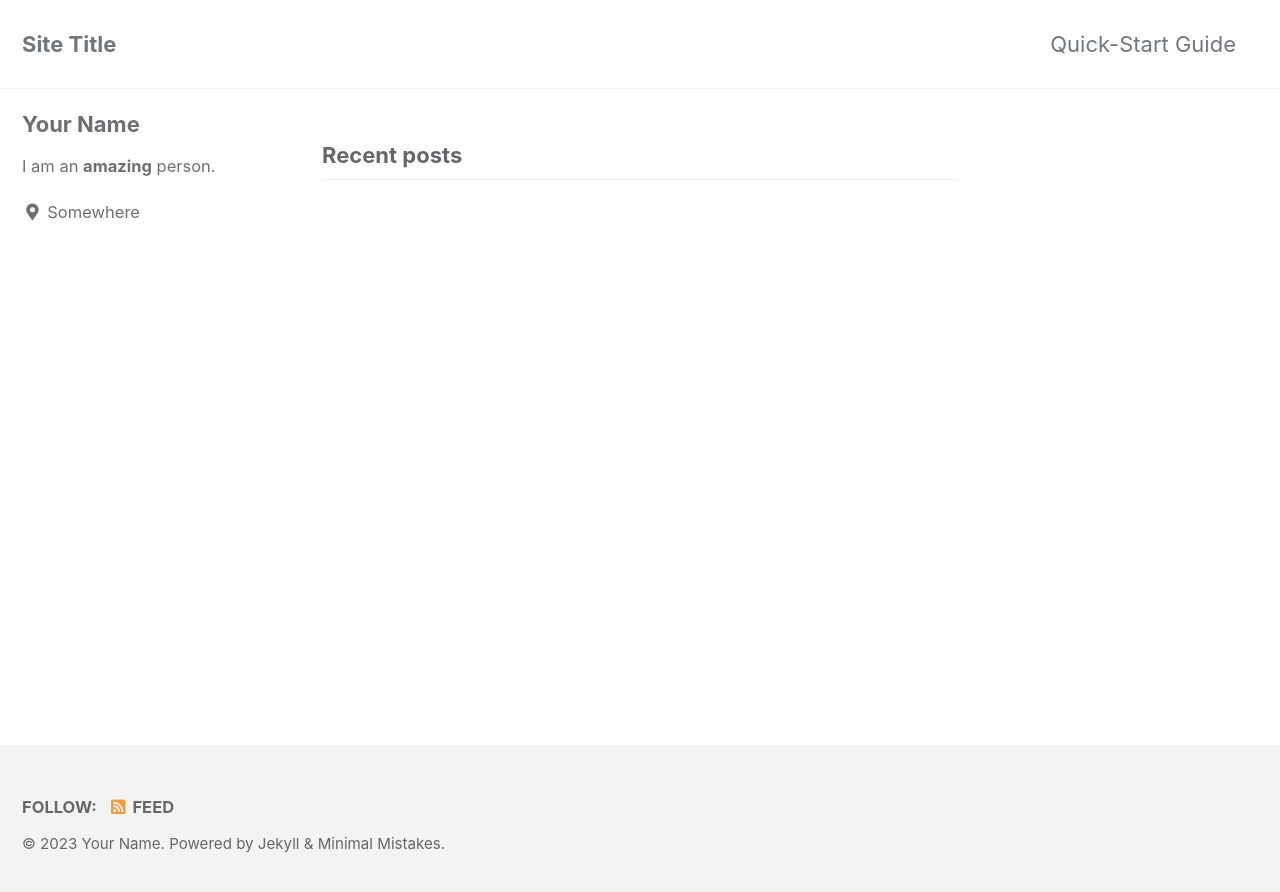
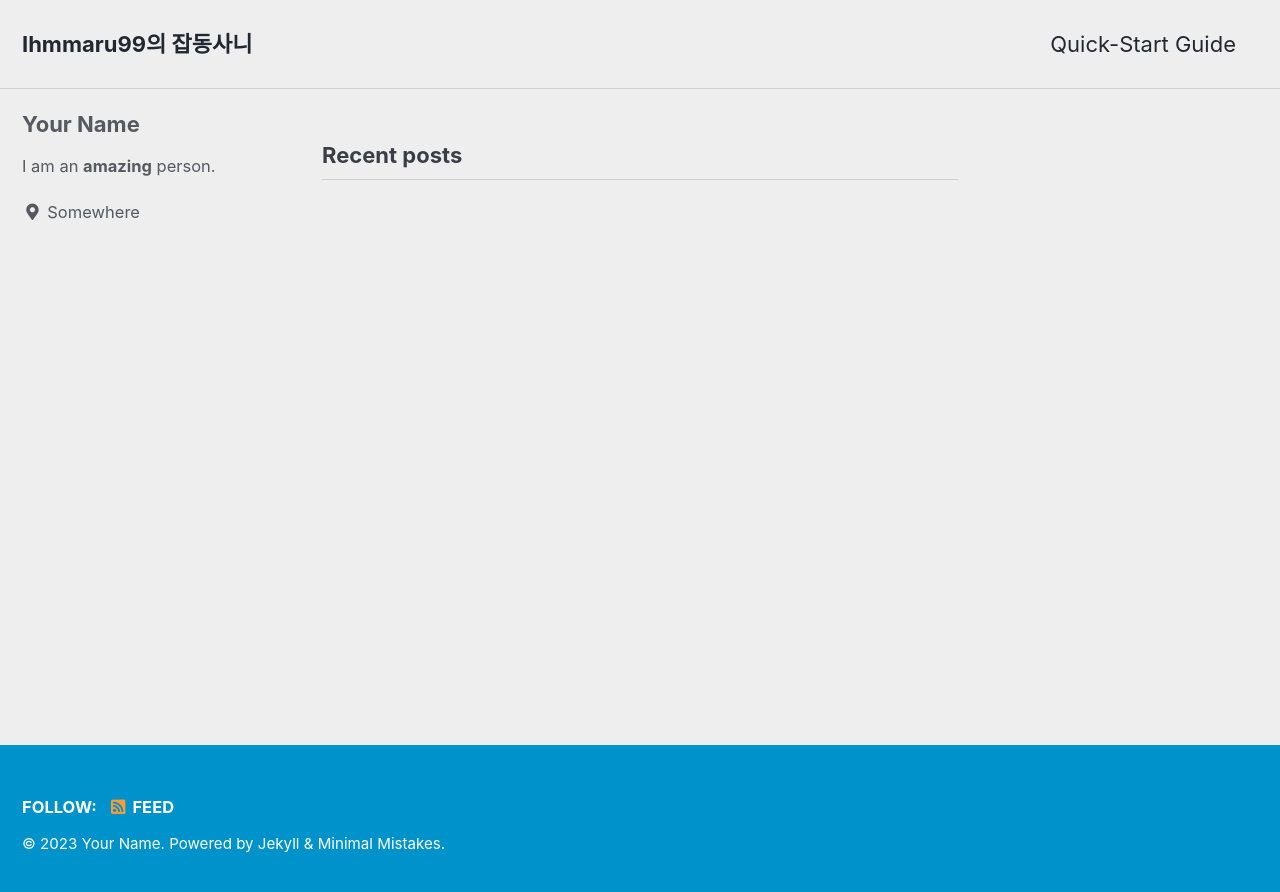
Before and after one commit to ihmmaru99/ihmmaru99.github.io, a Jekyll site: the page built from index.html, in a window 1280 px wide. Shown: the top 892 px of the page. Built offline with Jekyll 4.4.1, drawn with Linux system fonts in a browser that asks for light colours; cached includes are drawn as plain includes; the list of posts is cut into pages by our own code.

Commit message:
ihmmaru99's blog

```diff
--- a/_config.yml
+++ b/_config.yml
@@ -12,11 +12,11 @@
 
 # theme                  : "minimal-mistakes-jekyll"
 # remote_theme           : "mmistakes/minimal-mistakes"
-minimal_mistakes_skin    : "default" # "air", "aqua", "contrast", "dark", "dirt", "neon", "mint", "plum", "sunrise"
+minimal_mistakes_skin    : "air" # "default", "aqua", "contrast", "dark", "dirt", "neon", "mint", "plum", "sunrise"
 
 # Site Settings
 locale                   : "en-US"
-title                    : "Site Title"
+title                    : "Ihmmaru99의 잡동사니"
 title_separator          : "-"
 subtitle                 : # site tagline that appears below site title in masthead
 name                     : "Your Name"
```
